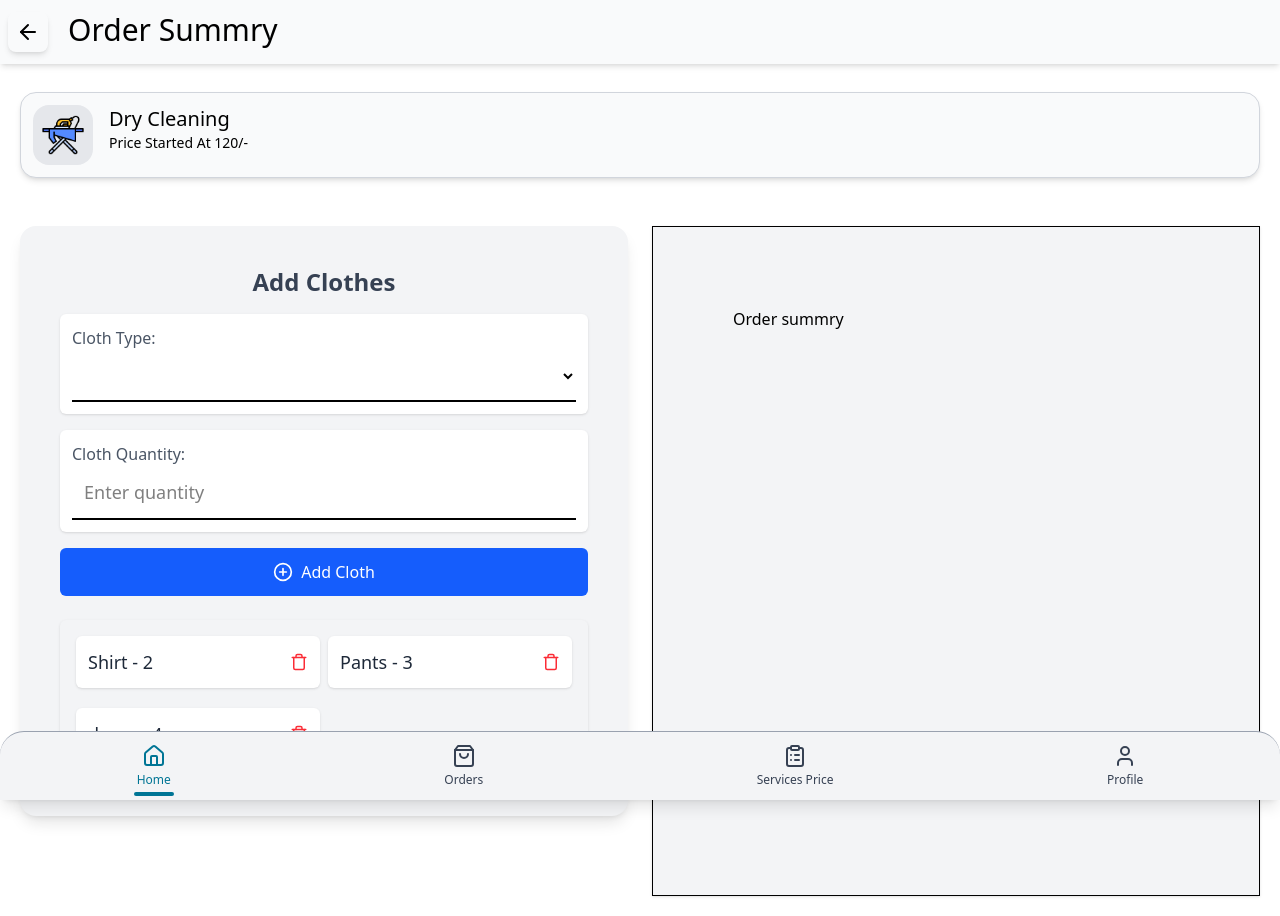
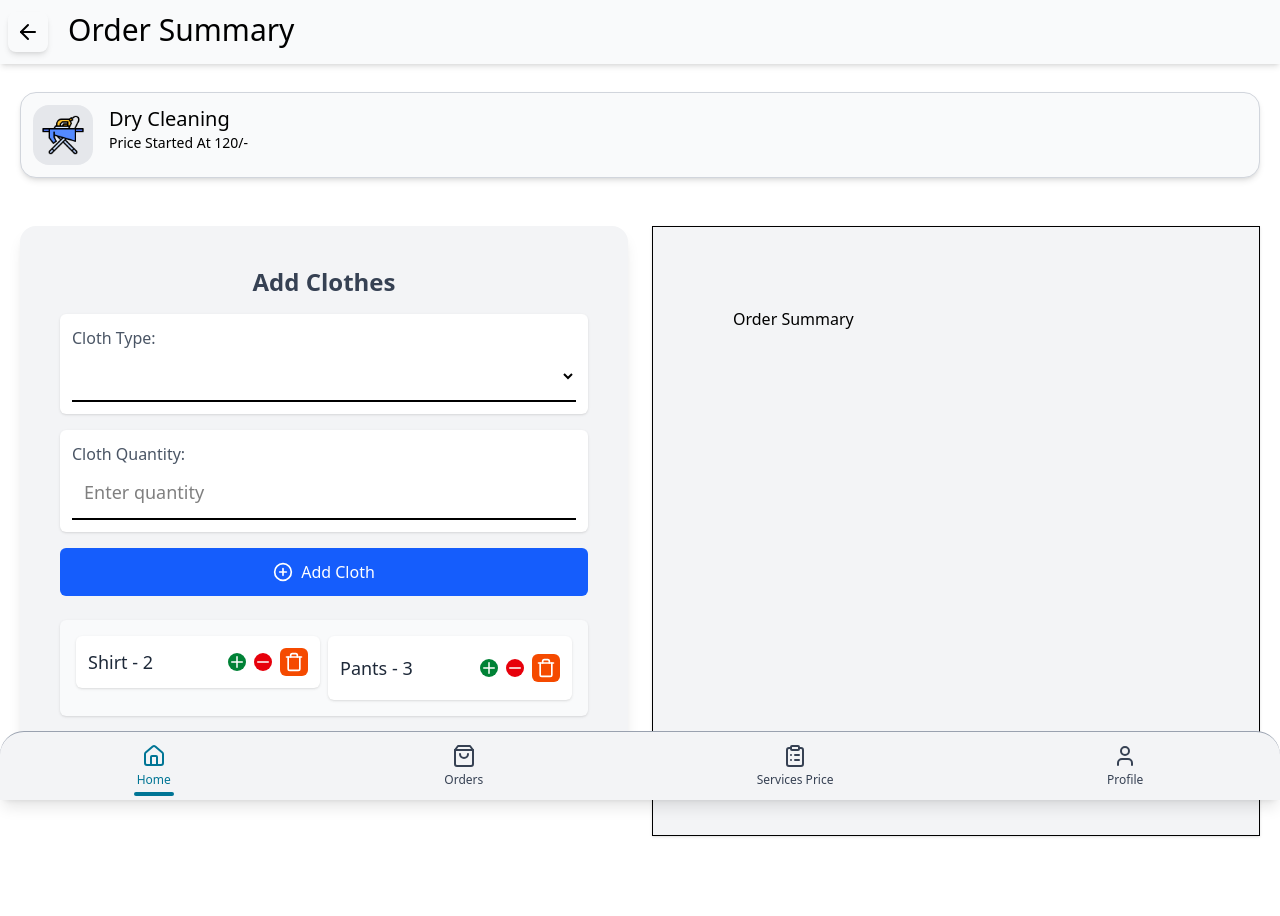
Before and after one commit to Sandb786/Laundry_project_User_Pannel_Frontend, a React (Vite) app: page /order in a window 1280 px wide. After the commit the page ends 856 px from the top, so only its background shows below. Built offline with nearby package versions, Linux system fonts and the light colour scheme.

Commit message:
Adding incremaent button.

```diff
--- a/src/Order/Order_Home.jsx
+++ b/src/Order/Order_Home.jsx
@@ -1,5 +1,5 @@
 import { Button, Typography } from '@material-tailwind/react'
-import { ArrowLeft, PlusCircle, Trash } from 'lucide-react'
+import { ArrowLeft, PlusCircle, Trash, Minus, Plus } from 'lucide-react'
 import { useState } from "react";
 
 import React from 'react'
@@ -7,16 +7,14 @@ import React from 'react'
 export default function Order_Home() {
   return (
     <div className='bg-white'>
-
-      <header className='bg-gray-50 sticky z-10 top-0 p-2 py-3 flex gap-5  shadow-md'>
+      <header className='bg-gray-50 sticky z-10 top-0 p-2 py-3 flex gap-5 shadow-md'>
         <a href="/"> <Button className='text-black p-2'><ArrowLeft /></Button></a>
         <Typography variant='lead' className='text-2xl md:text-3xl'>
-          Order Summry
+          Order Summary
         </Typography>
       </header>
 
-      <div className='p-5 grid gap-10'>   {/* Main Div Containeer */}
-
+      <div className='p-5 grid gap-10'>
         <div className='bg-gray-50 mt-2 p-3 shadow-md border border-gray-300 rounded-2xl flex gap-4'>
           <div className='px-2 p-2 bg-gray-200 w-15 rounded-2xl'>
             <img src="/Color_Laundry/Normal_press.png" alt="" className='w-12' />
@@ -28,52 +26,26 @@ export default function Order_Home() {
             </Typography>
           </Typography>
         </div>
-
-
         <div className='grid md:grid-cols-2 gap-6'>
-
-
-
-           {
-             ClothForm()
-           }
-
-
-
+          {ClothForm()}
           <div className='bg-gray-100 mt-2 p-20 shadow border'>
-            <h1>Order summry</h1>
+            <h1>Order Summary</h1>
           </div>
-
-
         </div>
-
-
       </div>
-
-
-      <footer>
-
-      </footer>
-
-
-
-
     </div>
   )
 }
 
- function ClothForm()
- {
-
-  const [clothes, setClothes] = useState([{ type: "Shirt", quantity: 2 }, { type: "Pants", quantity: 3 }, {type:'demo',quantity:4}]);
+function ClothForm() {
+  const [clothes, setClothes] = useState([{ type: "Shirt", quantity: 2 }, { type: "Pants", quantity: 3 }]);
   const [clothType, setClothType] = useState("");
   const [clothQuantity, setClothQuantity] = useState("");
 
   const handleSubmit = (e) => {
     e.preventDefault();
     if (!clothType || !clothQuantity) return;
-
-    setClothes([...clothes, { type: clothType, quantity: clothQuantity }]);
+    setClothes([...clothes, { type: clothType, quantity: parseInt(clothQuantity) }]);
     setClothType("");
     setClothQuantity("");
   };
@@ -82,30 +54,33 @@ export default function Order_Home() {
     setClothes(clothes.filter((_, i) => i !== index));
   };
 
+  const handleIncrement = (index) => {
+    setClothes(clothes.map((item, i) => i === index ? { ...item, quantity: item.quantity + 1 } : item));
+  };
+
+  const handleDecrement = (index) => {
+    setClothes(clothes.map((item, i) => i === index && item.quantity > 1 ? { ...item, quantity: item.quantity - 1 } : item));
+  };
+
   return (
     <div className="w-full mx-auto mt-2 bg-gray-100 p-10 shadow-lg rounded-2xl md:mb-20">
-
       <h2 className="text-2xl font-semibold text-gray-700 text-center mb-4">Add Clothes</h2>
-
       <form onSubmit={handleSubmit} className="space-y-4">
-        {/* Cloth Type Dropdown */}
         <div className="flex flex-col bg-white p-3 rounded-md shadow-sm">
           <label className="text-gray-600 font-medium">Cloth Type:</label>
           <select
             value={clothType}
             onChange={(e) => setClothType(e.target.value)}
-            className="p-3 border-b-2  focus:outline-none text-lg focus:border-b-3 focus:border-cyan-800"
+            className="p-3 border-b-2 focus:outline-none text-lg focus:border-b-3 focus:border-cyan-800"
           >
-            <option value="" ></option>
+            <option value=""></option>
             <option value="Shirt">Shirt</option>
             <option value="Pants">Pants</option>
             <option value="Jacket">Jacket</option>
             <option value="Towel">Towel</option>
-            <option value="Towel">demo</option>
           </select>
         </div>
 
-        {/* Cloth Quantity Input */}
         <div className="flex flex-col bg-white p-3 rounded-md shadow-sm">
           <label className="text-gray-600 font-medium">Cloth Quantity:</label>
           <input
@@ -113,38 +88,34 @@ export default function Order_Home() {
             value={clothQuantity}
             onChange={(e) => setClothQuantity(e.target.value)}
             placeholder="Enter quantity"
-            className="p-3 border-b-2  focus:outline-none text-lg focus:border-b-3 focus:border-cyan-800"
+            className="p-3 border-b-2 focus:outline-none text-lg focus:border-b-3 focus:border-cyan-800"
           />
         </div>
 
-        {/* Submit Button */}
-        <button
-          type="submit"
-          className="w-full flex items-center justify-center gap-2 bg-blue-600 text-white py-3 px-4 rounded-md hover:bg-blue-700 transition font-medium"
-        >
-          <PlusCircle size={20} />
-          Add Cloth
+        <button type="submit" className="w-full flex items-center justify-center gap-2 bg-blue-600 text-white py-3 px-4 rounded-md hover:bg-blue-700 transition font-medium">
+          <PlusCircle size={20} /> Add Cloth
         </button>
       </form>
 
-      {/* Display List of Added Clothes */}
-      <div className="mt-6 ">
+      <div className="mt-6">
         {clothes.length > 0 && (
-          <ul className="bg-gray-100 p-4 rounded-md shadow space-y-3 grid md:grid-cols-2 gap-2">
+          <ul className="bg-gray-50 p-4 rounded-md shadow space-y-3 grid md:grid-cols-2 gap-2">
             {clothes.map((item, index) => (
-              <li
-                key={index}
-                className="flex justify-between items-center p-3 bg-white rounded-md shadow-sm"
-              >
+              <li key={index} className="flex justify-between items-center p-3 bg-white rounded-md shadow-sm">
                 <span className="text-lg font-medium text-gray-800">
                   {item.type} - {item.quantity}
                 </span>
-                <button
-                  onClick={() => handleRemove(index)}
-                  className="text-red-500 hover:text-red-700"
-                >
-                  <Trash size={18} />
-                </button>
+                <div className="flex gap-2 items-center">
+                  <button onClick={() => handleIncrement(index)} className="text-white hover:text-gray-900 bg-green-700 rounded-2xl">
+                    <Plus size={18} />
+                  </button>
+                  <button onClick={() => handleDecrement(index)} className="text-white bg-red-600 rounded-2xl">
+                    <Minus size={18} />
+                  </button>
+                  <button onClick={() => handleRemove(index)} className="text-white hover:text-gray-200 bg-orange-600 rounded-md p-1">
+                    <Trash size={20} />
+                  </button>
+                </div>
               </li>
             ))}
           </ul>
```
